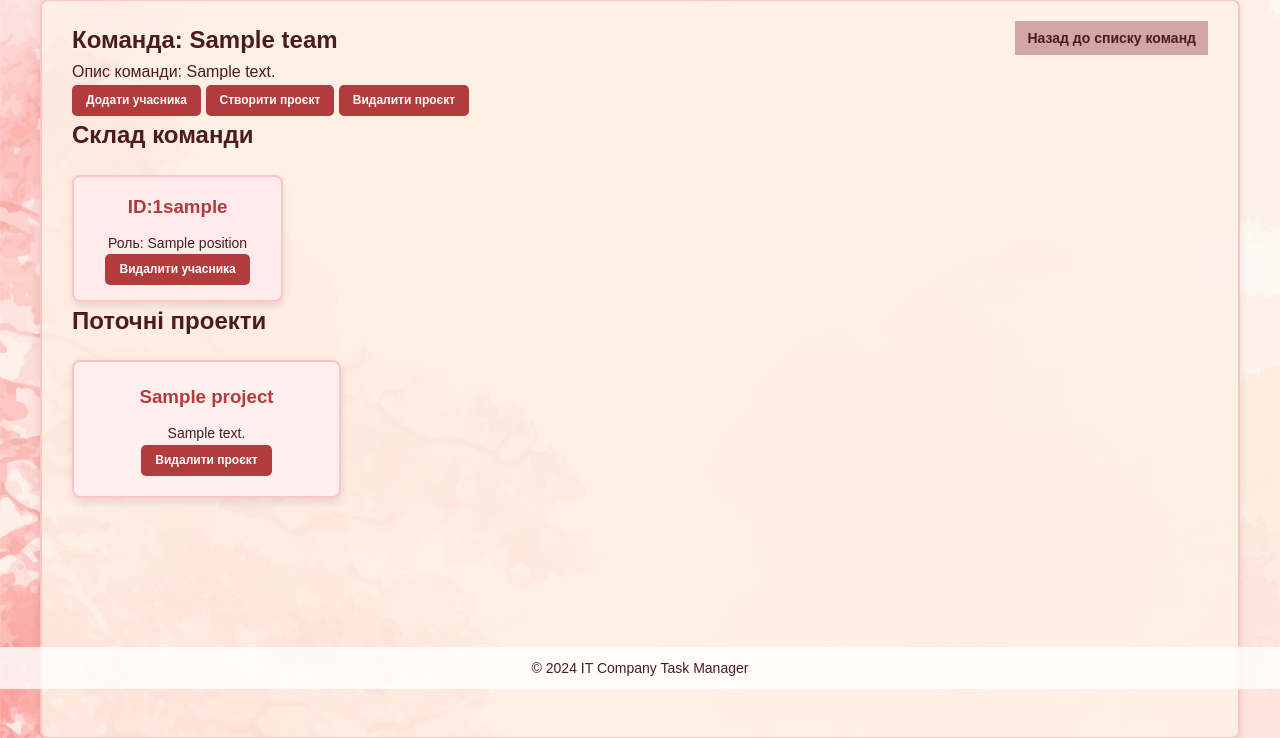
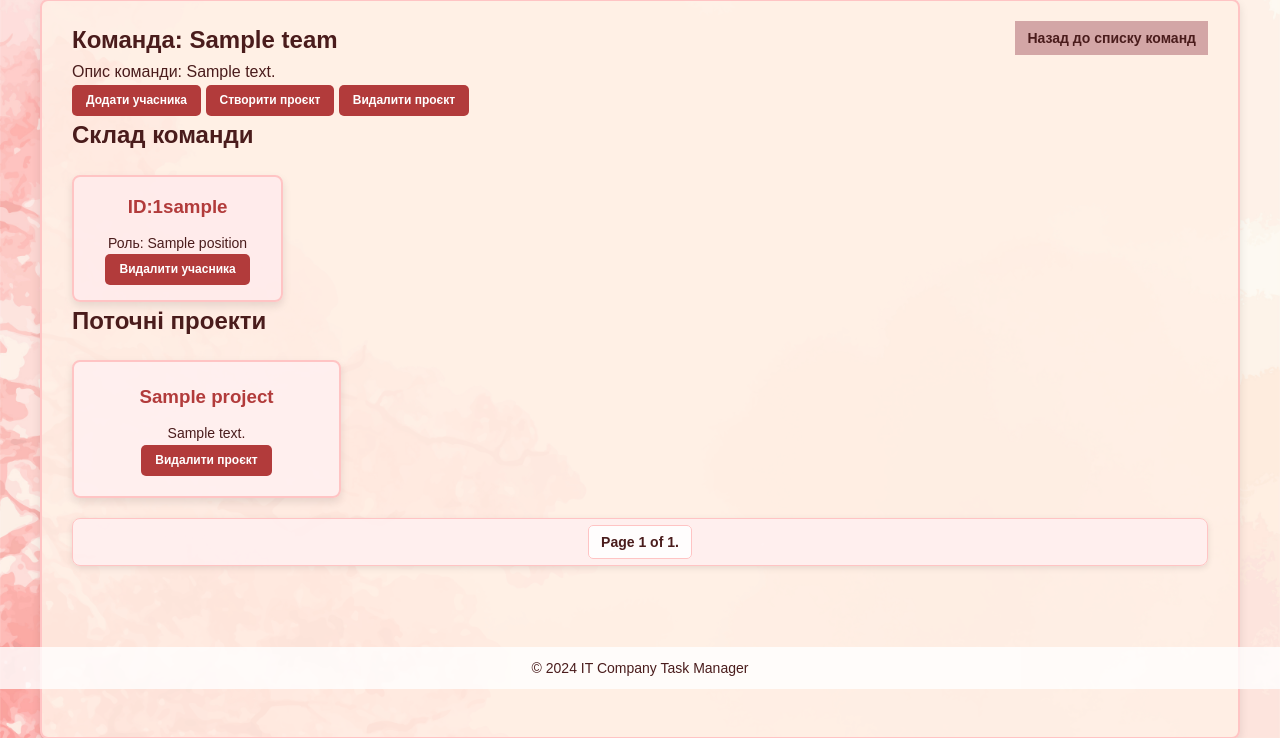
Before and after one commit to b4oody/task-track-manager, a Django app: page /profile/team/1/ in a window 1280 px wide. Shown: the part 111-849 px from the top of the page. Run offline with Django 5.2, Linux system fonts and the light colour scheme; tables that the repository leaves empty hold one stand-in row (values such as "Sample post").

Commit message:
feat: add te pagination to team-pofile.html and view

```diff
--- a/taskhub/views.py
+++ b/taskhub/views.py
@@ -204,11 +204,11 @@ def task_details_page_view(request: HttpRequest, pk: int) -> HttpResponse:
 
 def team_details_page_view(request: HttpRequest, pk: int) -> HttpResponse:
     team = Team.objects.get(pk=pk)
-
+    page_obj = pagination(request, team.projects.all(), 4)
     return render(
         request,
         "teams/team-profile.html",
-        context={"team": team}
+        context={"page_obj": page_obj, "team": team},
     )
 
 
--- a/templates/teams/team-profile.html
+++ b/templates/teams/team-profile.html
@@ -44,7 +44,7 @@
     <section class="team-projects">
       <h2>Поточні проекти</h2>
       <div class="project-list">
-        {% for project in team.projects.all %}
+        {% for project in page_obj %}
           <div class="project-item">
             <h3><a href="{% url 'taskhub:projects' %}">{{ project.name }}</a></h3>
             <p>{{ project.description }}</p>
@@ -58,5 +58,8 @@
         {% endfor %}
       </div>
     </section>
+    {% block pagination %}
+      {% include "includes/pagination/pagination.html" %}
+    {% endblock %}
   </main>
 {% endblock %}
```
